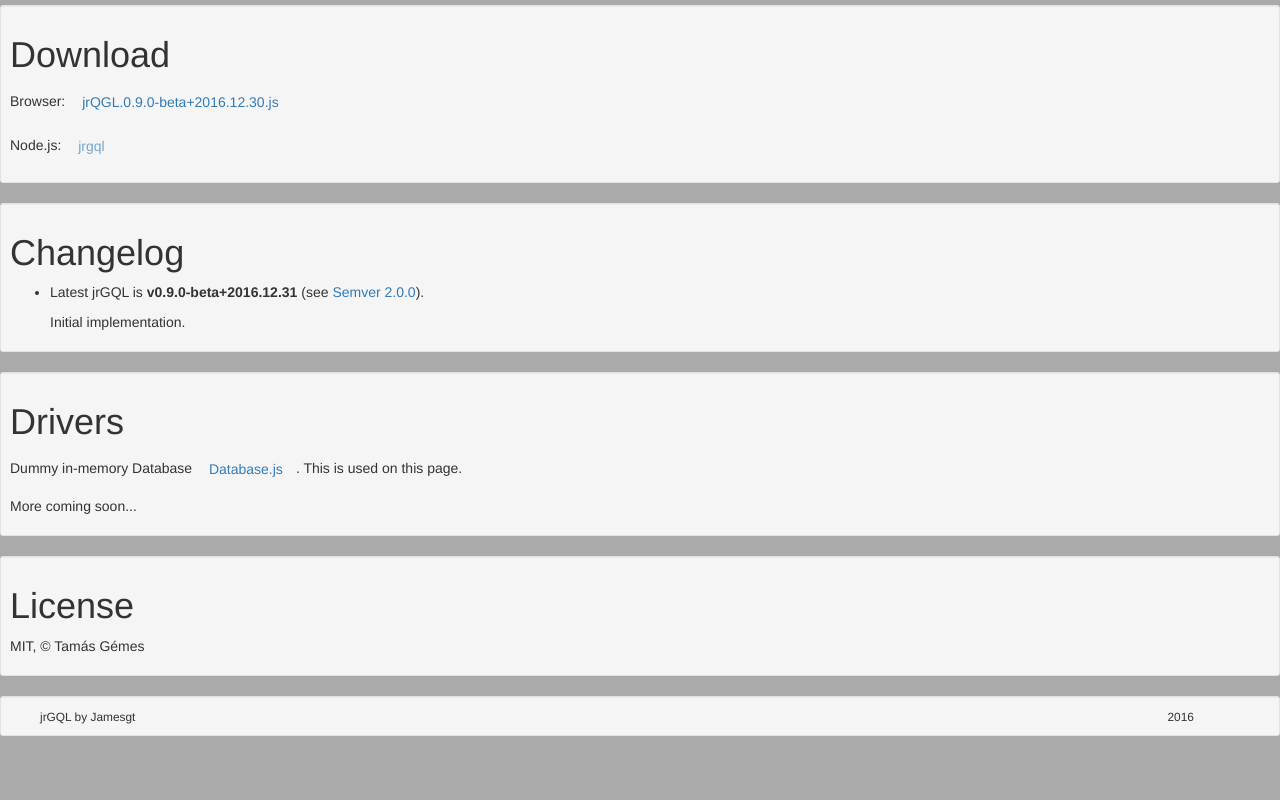
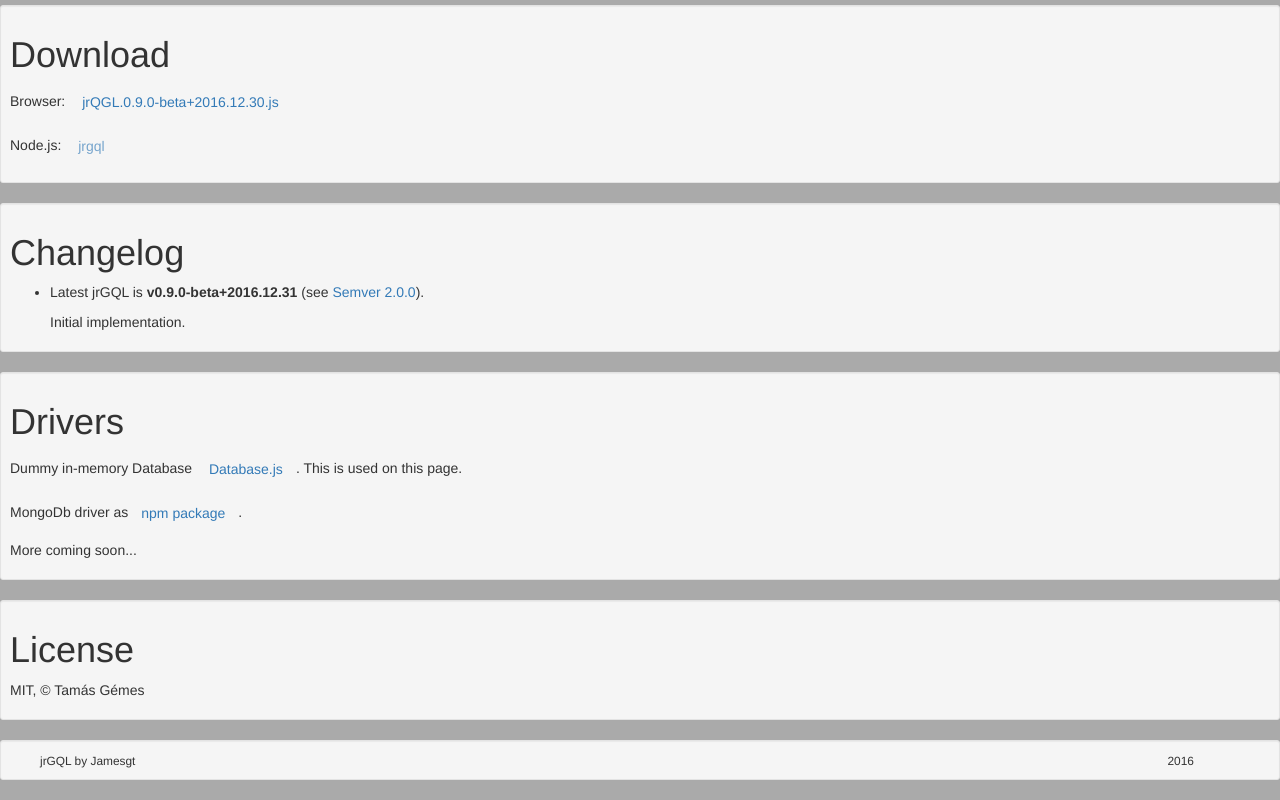
Before and after one commit to jrgql/jrgql.github.io, a website: page index.html in a window 1280 px wide. Shown: the part 1343-2143 px from the top of the page. Before the commit the page ends 2099 px from the top, so only its background shows below. Drawn offline with nearby package versions, Linux system fonts and the light colour scheme.

Commit message:
add link to MongoDb driver

```diff
--- a/index.html
+++ b/index.html
@@ -228,6 +228,7 @@
   <div id="drivers" class="well well-sm container-fluid">
     <h1>Drivers</h1>
     <p>Dummy in-memory Database <a class="btn" href="Database.js">Database.js</a>. This is used on this page.</p>
+    <p>MongoDb driver as<a class="btn" href="https://www.npmjs.com/package/jrgql-mongodb">npm package</a>.</p>
     <p>More coming soon...</p>
   </div>
   <div id="license" class="well well-sm container-fluid">
--- a/package.json
+++ b/package.json
@@ -1,6 +1,6 @@
 {
   "name": "jrgql",
-  "version": "0.9.3-beta+2017.08.13",
+  "version": "0.9.3-beta+2017.08.13+v2",
   "description": "A minimalist query language. In JSON.",
   "main": "index.js",
   "keywords": [
```
